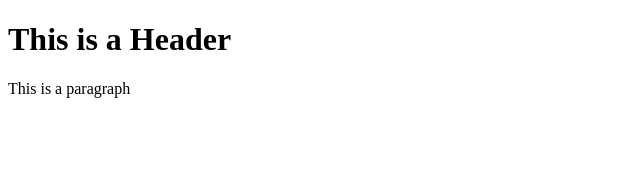
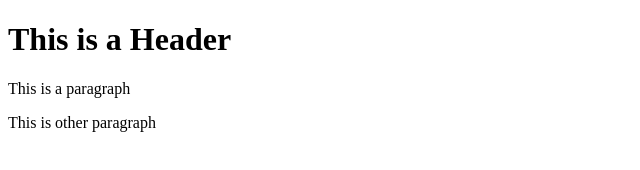
Before and after one commit to ivanmongebadilla/git-test, a plain HTML site: page index.html in a window 1280 px wide. Shown: the whole page, without its empty margins (0-640 px from the left). Drawn offline with Linux system fonts and the light colour scheme.

Commit message:
Third commit

```diff
--- a/index.html
+++ b/index.html
@@ -3,5 +3,6 @@
     <body>
         <h1>This is a Header</h1>
         <p>This is a paragraph</p>
+        <p>This is other paragraph</p>
     </body>
 </html>
```
